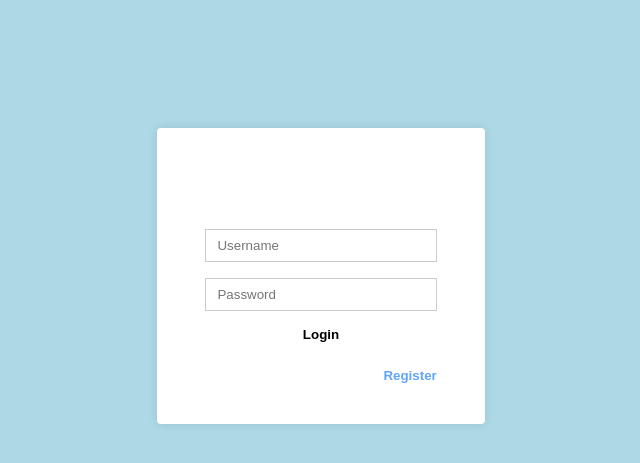
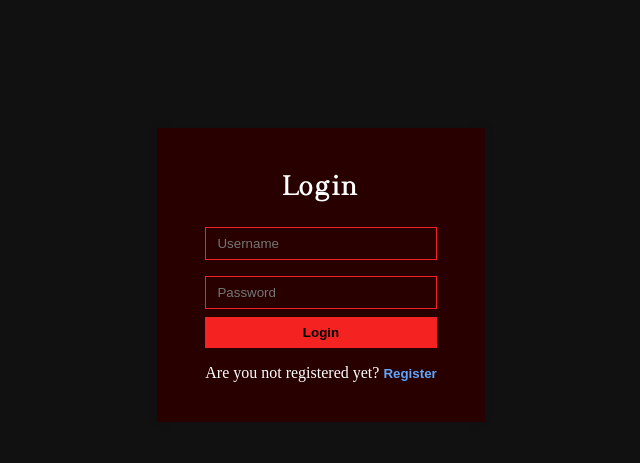
Before and after one commit to Marci0817/gambling-site, a PHP site: page /auth.html in a window 1280 px wide. Shown: the top 463 px of the page, without its empty margins (319-959 px from the left). Run offline with PHP 8.4, Linux system fonts and the light colour scheme.

Commit message:
WIP style on auth

```diff
--- a/auth.html
+++ b/auth.html
@@ -18,7 +18,7 @@
     <body>
         <div class="">
             <form id="loginForm" action="" method="">
-                <h1>Login</h1>
+                <h1 class="font-display">Login</h1>
                 <input
                     type="text"
                     name="username"
--- a/styles/auth.css
+++ b/styles/auth.css
@@ -2,11 +2,11 @@ form{
     display: flex;
     flex-direction: column;
     padding: 2.5rem 3rem;
-    background-color: white;
-    border-radius: 0.25rem;
+    background-color: rgb(40, 0, 0);
     box-shadow: 0 0 10px rgba(0, 0, 0, 0.1);
     max-width: 100%;
-    margin-top: 30%;
+    margin-top: 20%;
+    color: var(--accent)
 
 }
 
@@ -29,10 +29,17 @@ h1{
 
 .btn{
     padding: 0.5rem 1rem;
+    background-color: var(--primary);
+}
+
+input{
+    background-color: transparent;
+    border: 1px solid var(--primary);
+    color: white;
 }
 
 body{
-    background-color: lightblue;
+    background-color: var(--background);
 }
 
 .reset-btn{
```
